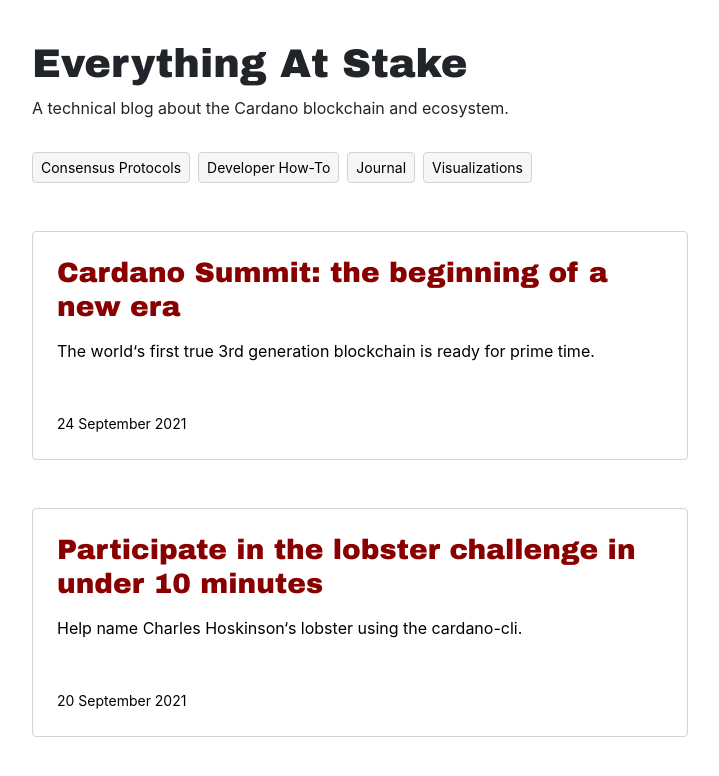
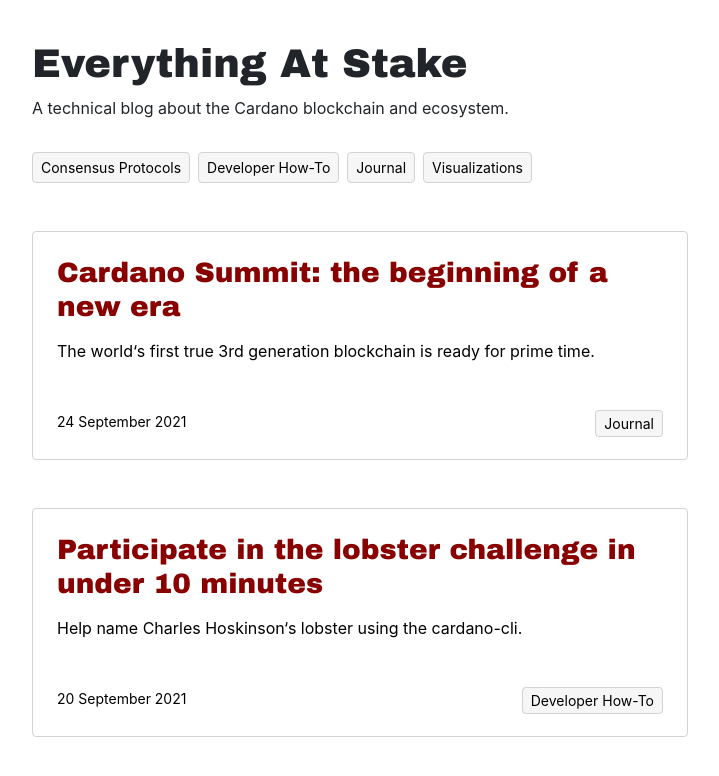
Before and after one commit to bryanyee/everything-at-stake, a Next.js app in the folder client/: page / in a window 1280 px wide. Shown: the top 776 px of the page, without its empty margins (280-999 px from the left). Built offline with nearby package versions, Linux system fonts and the light colour scheme.

Commit message:
Add tags to index links

```diff
--- a/client/components/IndexLink.js
+++ b/client/components/IndexLink.js
@@ -2,6 +2,7 @@
 import PropTypes from 'prop-types';
 
 import styles from 'styles/IndexLink.module.scss';
+import tagStyles from 'styles/Tag.module.scss';
 
 export default function IndexLink({ className, description, date, id, tags, title }) {
   return (
@@ -11,15 +12,17 @@
           <div className="card-body p-4">
             <h3 className="mb-1">{title}</h3>
             <div className="mt-3 mb-5">{description}</div>
-            <small>{date}</small>
+            <div className="d-flex justify-content-between">
+              <small>{date}</small>
+              <div>
+                {tags.map((tag) => (
+                  <small className={`ms-2 ${tagStyles.tag}`} key={tag}>{tag}</small>
+                ))}
+              </div>
+            </div>
           </div>
         </div>
       </a>
-      {/*<div className={styles['tag-container']}>
-        {tags.map((tag) => (
-          <small className={styles.tag} key={tag}>{tag}</small>
-        ))}
-      </div>*/}
     </Link>
   );
 }
--- a/client/pages/index.js
+++ b/client/pages/index.js
@@ -34,7 +34,7 @@
       <div className="mt-4">
         {TAG_KEYS.map((tagKey) => (
           <button
-            className={classnames('btn-sm', styles.tag, styles.selectable, {
+            className={classnames('btn-sm me-2', styles.tag, styles.selectable, {
               [styles.selected]: tagKey === selectedTag,
             })}
             onClick={(e) => onTagClick(e, tagKey)}
--- a/client/styles/IndexLink.module.scss
+++ b/client/styles/IndexLink.module.scss
@@ -22,14 +22,3 @@
     color: $maroon;
   }
 }
-
-.tag {
-  border-radius: 8px;
-  background-color: lightgrey;
-  margin-right: 8px;
-  padding: 2px 12px;
-}
-
-.tag-container {
-  margin: 8px 0px;
-}
--- a/client/styles/Tag.module.scss
+++ b/client/styles/Tag.module.scss
@@ -4,7 +4,6 @@
   background-color: $lighter-grey;
   border: 1px solid $light-grey;
   border-radius: 4px;
-  margin-right: 8px;
   margin-top: 8px;
   padding: 4px 8px;
 }
```
